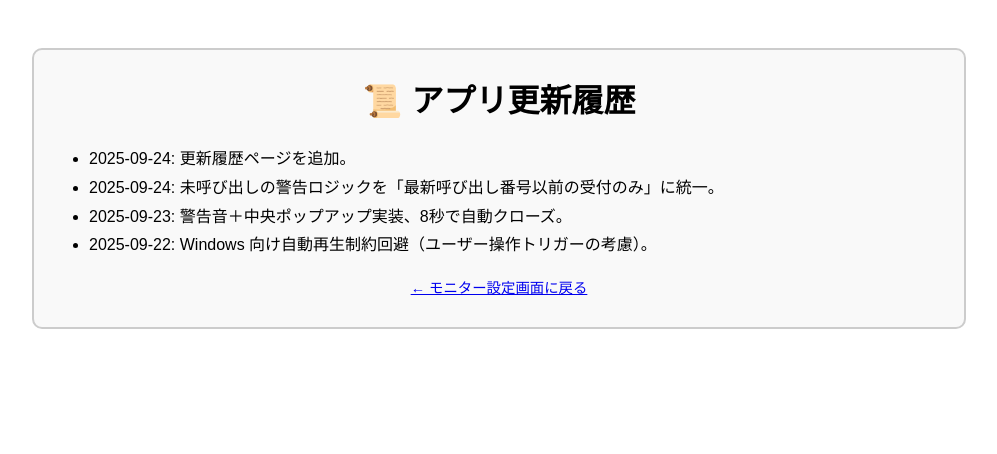
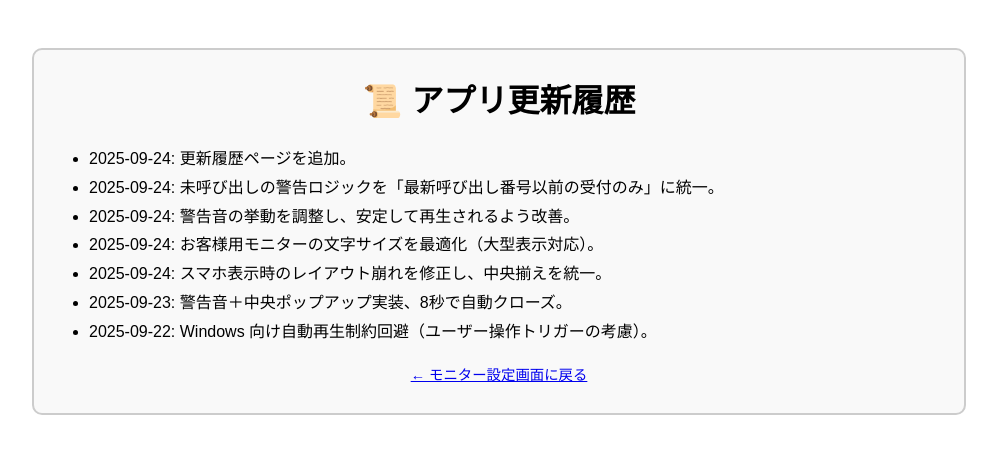
Before and after one commit to seven29789/seven_calling, a Flask app: page /changelog in a window 1280 px wide. Shown: the top 454 px of the page, without its empty margins (141-1138 px from the left). Run offline with Flask 3, Linux system fonts and the light colour scheme.

Commit message:
Enhance changelog with new updates and fixes
Updated the changelog with new entries and improved layout.

```diff
--- a/meat_takeout_queue/templates/changelog.html
+++ b/meat_takeout_queue/templates/changelog.html
@@ -24,6 +24,9 @@
     <ul>
       <li>2025-09-24: 更新履歴ページを追加。</li>
       <li>2025-09-24: 未呼び出しの警告ロジックを「最新呼び出し番号以前の受付のみ」に統一。</li>
+      <li>2025-09-24: 警告音の挙動を調整し、安定して再生されるよう改善。</li>
+      <li>2025-09-24: お客様用モニターの文字サイズを最適化（大型表示対応）。</li>
+      <li>2025-09-24: スマホ表示時のレイアウト崩れを修正し、中央揃えを統一。</li>
       <li>2025-09-23: 警告音＋中央ポップアップ実装、8秒で自動クローズ。</li>
       <li>2025-09-22: Windows 向け自動再生制約回避（ユーザー操作トリガーの考慮）。</li>
     </ul>
```
